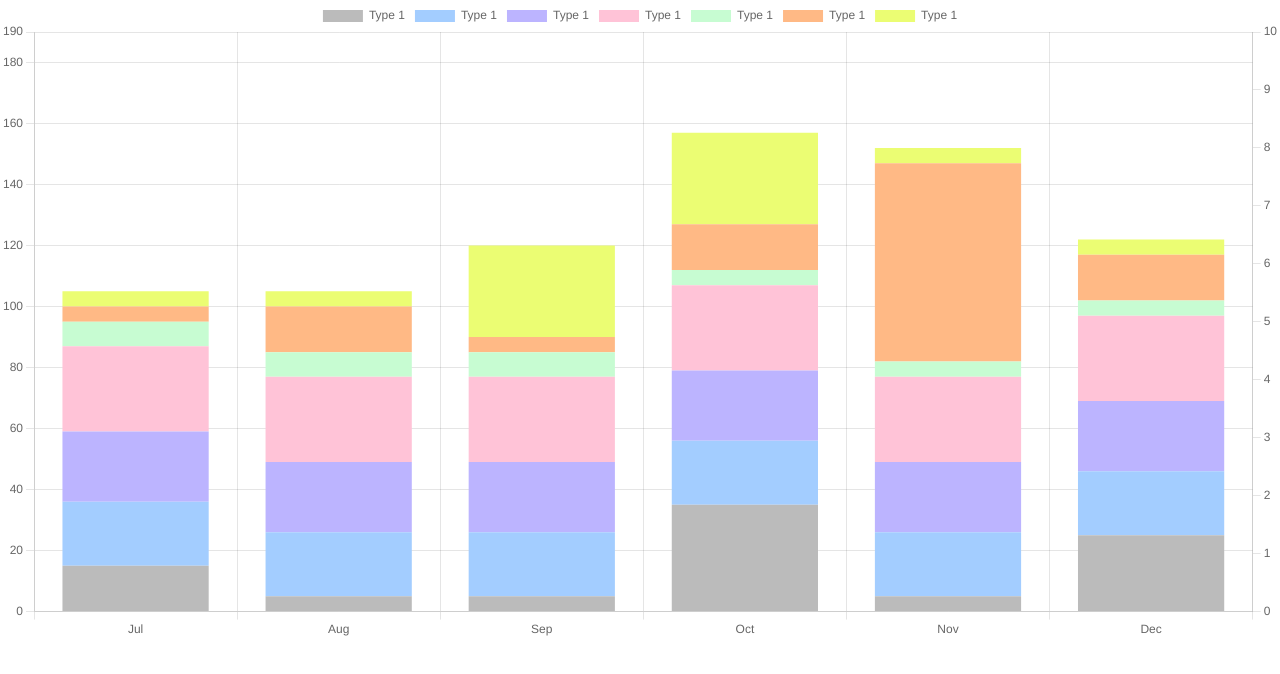
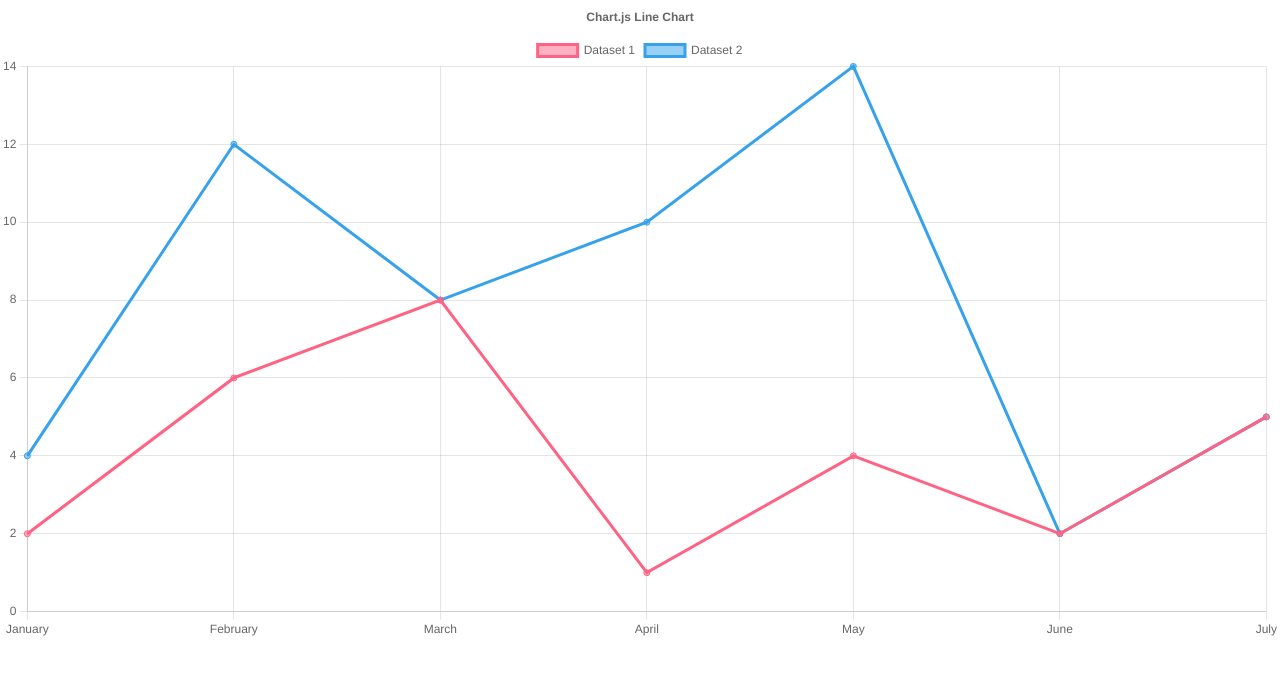
Before and after one commit to huynhvothienphuc/mix-chart, a React (Create React App) app: page / in a window 1280 px wide. Shown: the top 674 px of the page. Built offline with nearby package versions, Linux system fonts and the light colour scheme.

Commit message:
Line Chart

```diff
--- a/package.json
+++ b/package.json
@@ -7,6 +7,7 @@
     "@testing-library/react": "^13.4.0",
     "@testing-library/user-event": "^13.5.0",
     "chart.js": "^4.4.0",
+    "faker": "^6.6.6",
     "react": "^18.2.0",
     "react-chartjs-2": "^5.2.0",
     "react-dom": "^18.2.0",
--- a/src/components/MixedChart.js
+++ b/src/components/MixedChart.js
@@ -1,153 +1,214 @@
-import React, { useRef, useState, useEffect } from "react";
+// import React, { useRef, useState, useEffect } from "react";
+// import {
+//   Chart as ChartJS,
+//   CategoryScale,
+//   LinearScale,
+//   BarElement,
+//   // LineElement,
+//   PointElement,
+//   Title,
+//   Tooltip,
+//   Legend,
+// } from "chart.js";
+// import { Chart } from "react-chartjs-2";
+// import { LINE_COLOR, SOLID_COLOR, TYPES_COLOR,numberReviewChartData } from "./constants";
+
+// ChartJS.register(
+//   CategoryScale,
+//   LinearScale,
+//   BarElement,
+//   // LineElement,
+//   PointElement,
+//   Title,
+//   Tooltip,
+//   Legend
+// );
+
+// const MixedChart = ({
+//   labels = ["Jul", "Aug", "Sep", "Oct", "Nov", "Dec"]
+// }) => {
+//   const [barColors, setBarColors] = useState(TYPES_COLOR);
+//   const [data, setData] = useState(null);
+//   const chartRef = useRef(null);
+//   const [tooltip, setTooltip] = useState({
+//     display: false,
+//     top: 0,
+//     left: 0,
+//   });
+
+//   useEffect(() => {
+//     let datasets = [];
+//     // if (numberReviewChartData.solidChart) {
+//     //   numberReviewChartData.solidChart.forEach((_, index) => {
+//     //     datasets.push({
+//     //       type: "line",
+//     //       data: _.data,
+//     //       label: _.label,
+//     //       fill: false,
+//     //       backgroundColor: SOLID_COLOR[index].color,
+//     //       borderColor: SOLID_COLOR[index].color,
+//     //       borderDash: [5, 5],
+//     //       yAxisID: "y1",
+//     //     });
+//     //   });
+//     // }
+//     // if (numberReviewChartData.lineChart) {
+//     //   numberReviewChartData.lineChart.forEach((_, index) => {
+//     //     datasets.push({
+//     //       type: "line",
+//     //       data: _.data,
+//     //       label: _.label,
+//     //       borderColor: LINE_COLOR[index].color,
+//     //       borderWidth: 2,
+//     //       fill: false,
+//     //       yAxisID: "y1",
+//     //     });
+//     //   });
+//     // }
+//     if (numberReviewChartData.barChart) {
+//       numberReviewChartData.barChart.forEach((_, index) => {
+//         datasets.push({
+//           type: "bar",
+//           label: "Type 1",
+//           data: _.data,
+//           backgroundColor: barColors[index].color,
+//         });
+//       });
+//     }
+//     const chartData = {
+//       labels: labels,
+//       datasets: datasets,
+//     };
+//     setData(chartData);
+//   }, [
+//     barColors,
+//     numberReviewChartData.barChart,
+//     numberReviewChartData.lineChart,
+//     numberReviewChartData.solidChart,
+//     labels,
+//   ]);
+
+//   const options = {
+//     scales: {
+//       y: {
+//         stacked: true,
+//         min: 0,
+//         max: 190,
+//       },
+//       y1: {
+//         position: "right",
+//         stacked: false,
+//         min: 0,
+//         max: 10,
+//         grid: {
+//           drawOnChartArea: false,
+//         },
+//       },
+//       x: {
+//         stacked: true,
+//       },
+//     },
+//     plugins: {
+//       tooltip: {
+//         enabled: false,
+//         external: (context) => {
+//           const { chart, tooltip } = context;
+//           if (tooltip.opacity === 0) {
+//             setTooltip({ display: false, top: 0, left: 0 });
+//             return;
+//           }
+//           const position = chart.canvas.getBoundingClientRect();
+//           const gap = position.width > 1200 ? 180 : 130;
+//           const windowW = window.innerWidth - 250;
+//           const result =
+//             position.right - tooltip.caretX - windowW / 2 - 200;
+//           setTooltip({
+//             display: true,
+//             top: tooltip.caretY,
+//             left:
+//               result > 0
+//                 ? tooltip.caretX + gap
+//                 : tooltip.caretX - gap - 450,
+//           });
+//         },
+//       },
+//     },
+//   };
+
+//   return (
+//     <>
+//       {data && (
+//         <>
+//           <Chart
+//             data={data}
+//             options={options}
+//             ref={chartRef}
+//             type={"bar"}
+//           />
+//         </>
+//       )}
+//     </>
+//   );
+// };
+
+import React from 'react';
 import {
   Chart as ChartJS,
   CategoryScale,
   LinearScale,
-  BarElement,
+  PointElement,
   LineElement,
-  PointElement,
   Title,
   Tooltip,
   Legend,
-} from "chart.js";
-import { Chart } from "react-chartjs-2";
-import { LINE_COLOR, SOLID_COLOR, TYPES_COLOR,numberReviewChartData } from "./constants";
+} from 'chart.js';
+import { Line } from 'react-chartjs-2';
 
 ChartJS.register(
   CategoryScale,
   LinearScale,
-  BarElement,
+  PointElement,
   LineElement,
-  PointElement,
   Title,
   Tooltip,
   Legend
 );
 
-const MixedChart = ({
-  labels = ["Jul", "Aug", "Sep", "Oct", "Nov", "Dec"]
-}) => {
-  const [barColors, setBarColors] = useState(TYPES_COLOR);
-  const [data, setData] = useState(null);
-  const chartRef = useRef(null);
-  const [tooltip, setTooltip] = useState({
-    display: false,
-    top: 0,
-    left: 0,
-  });
-
-  useEffect(() => {
-    let datasets = [];
-    if (numberReviewChartData.solidChart) {
-      numberReviewChartData.solidChart.forEach((_, index) => {
-        datasets.push({
-          type: "line",
-          data: _.data,
-          label: _.label,
-          fill: false,
-          backgroundColor: SOLID_COLOR[index].color,
-          borderColor: SOLID_COLOR[index].color,
-          borderDash: [5, 5],
-          yAxisID: "y1",
-        });
-      });
-    }
-    if (numberReviewChartData.lineChart) {
-      numberReviewChartData.lineChart.forEach((_, index) => {
-        datasets.push({
-          type: "line",
-          data: _.data,
-          label: _.label,
-          borderColor: LINE_COLOR[index].color,
-          borderWidth: 2,
-          fill: false,
-          yAxisID: "y1",
-        });
-      });
-    }
-    if (numberReviewChartData.barChart) {
-      numberReviewChartData.barChart.forEach((_, index) => {
-        datasets.push({
-          label: "Type 1",
-          data: _.data,
-          backgroundColor: barColors[index].color,
-        });
-      });
-    }
-    const chartData = {
-      labels: labels,
-      datasets: datasets,
-    };
-    setData(chartData);
-  }, [
-    barColors,
-    numberReviewChartData.barChart,
-    numberReviewChartData.lineChart,
-    numberReviewChartData.solidChart,
-    labels,
-  ]);
-
-  const options = {
-    scales: {
-      y: {
-        stacked: true,
-        min: 0,
-        max: 190,
-      },
-      y1: {
-        position: "right",
-        stacked: false,
-        min: 0,
-        max: 10,
-        grid: {
-          drawOnChartArea: false,
-        },
-      },
-      x: {
-        stacked: true,
-      },
+export const options = {
+  responsive: true,
+  plugins: {
+    legend: {
+      position: 'top',
     },
-    plugins: {
-      tooltip: {
-        enabled: false,
-        external: (context) => {
-          const { chart, tooltip } = context;
-          if (tooltip.opacity === 0) {
-            setTooltip({ display: false, top: 0, left: 0 });
-            return;
-          }
-          const position = chart.canvas.getBoundingClientRect();
-          const gap = position.width > 1200 ? 180 : 130;
-          const windowW = window.innerWidth - 250;
-          const result =
-            position.right - tooltip.caretX - windowW / 2 - 200;
-          setTooltip({
-            display: true,
-            top: tooltip.caretY,
-            left:
-              result > 0
-                ? tooltip.caretX + gap
-                : tooltip.caretX - gap - 450,
-          });
-        },
-      },
+    title: {
+      display: true,
+      text: 'Chart.js Line Chart',
     },
-  };
-
-  return (
-    <>
-      {data && (
-        <>
-          <Chart
-            data={data}
-            options={options}
-            ref={chartRef}
-            type={"bar"}
-          />
-        </>
-      )}
-    </>
-  );
+  },
 };
 
+const labels = ['January', 'February', 'March', 'April', 'May', 'June', 'July'];
+
+export const data = {
+  labels,
+  datasets: [
+    {
+      label: 'Dataset 1',
+      data: [2, 6, 8, 1, 4, 2,5],
+      borderColor: 'rgb(255, 99, 132)',
+      backgroundColor: 'rgba(255, 99, 132, 0.5)',
+    },
+    {
+      label: 'Dataset 2',
+      data: [4, 12, 8, 10, 14, 2,5],
+      borderColor: 'rgb(53, 162, 235)',
+      backgroundColor: 'rgba(53, 162, 235, 0.5)',
+    },
+  ],
+};
+
+export function MixedChart() {
+  return <Line options={options} data={data} />;
+}
+
 export default MixedChart;
```
Also changed, not shown: 1 other file (tests, documents, lock files or other folders).
